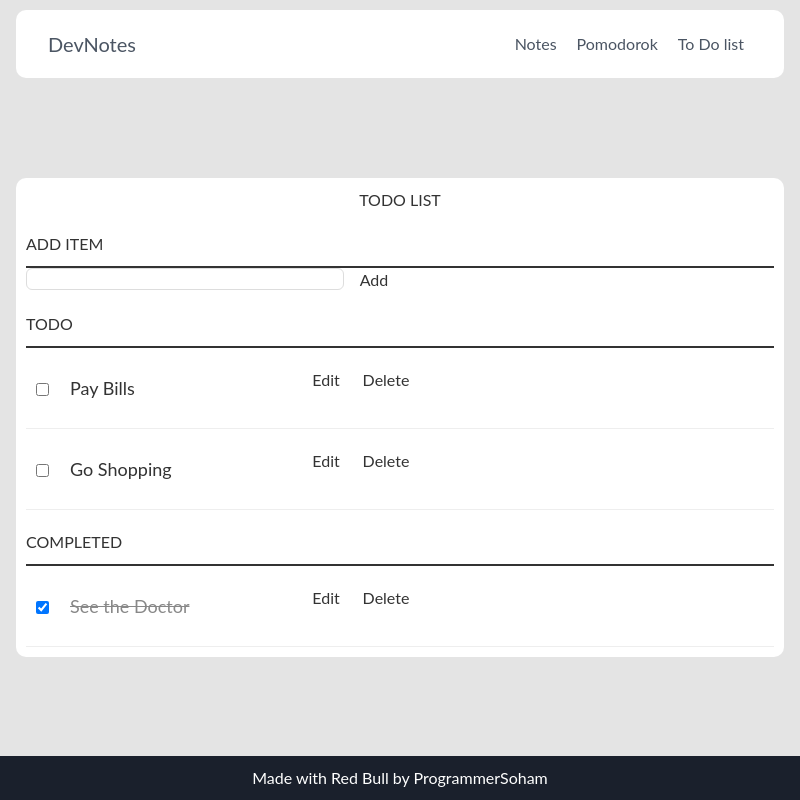
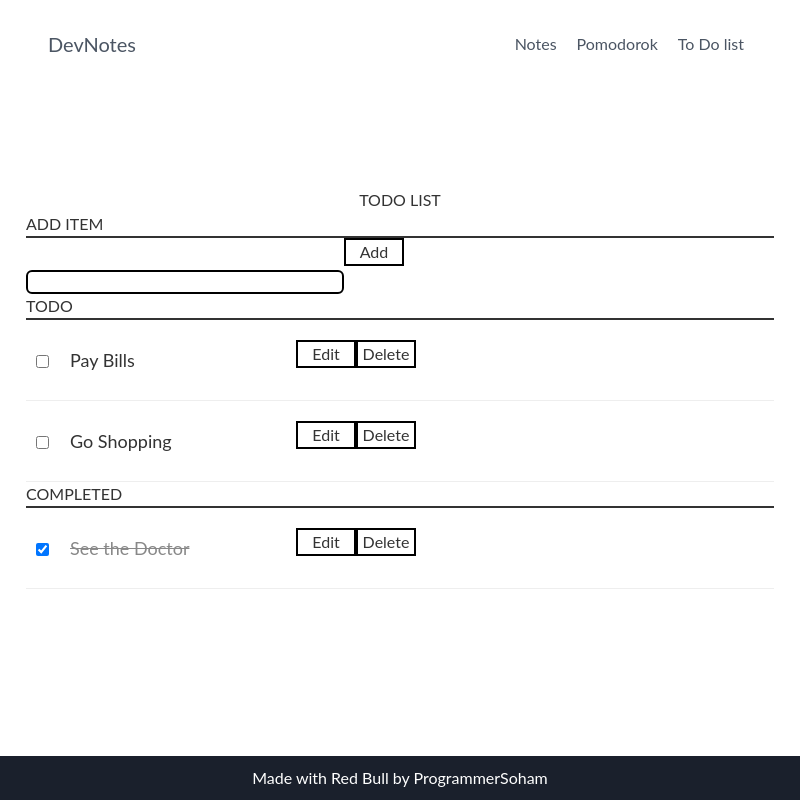
Before and after one commit to programmersoham/Dev-s-notebook, an Electron app: page todolist.html in a window 800 px wide. Drawn offline with nearby package versions, Linux system fonts and the light colour scheme.

Commit message:
Update : style

```diff
--- a/todolist.css
+++ b/todolist.css
@@ -1,16 +1,8 @@
-body{
-    margin: auto;
-  }
-h1 {
-    text-align: center;
-    font-weight: 900;
-    font-size: larger;
-}
 body {
 	background: #fff;
 	color: #333;
 	font-family: Lato, sans-serif;
-	background-color:#e4e4e4;
+	background-color:#ffffff;
 }
 
 .container {
@@ -45,22 +37,24 @@ h3 {
 
 input,
 button {
-	outline: none;
+
+    border:2px solid black;
 }
 
 button {
-	background: none;
-	border: 0px;
-	color: #888;
+
+
 	font-size: 15px;
 	width: 60px;
 	margin: 10px 0 0;
 	font-family: Lato, sans-serif;
 	cursor: pointer;
+    margin: 1 rem;
+    padding: 1 rem;
 }
 
 button:hover {
-	color: #333;
+	color: #0fc57c;
 }
 
 
@@ -72,8 +66,8 @@ label[for='new-task'] {
 	font-weight: 700;
 	font-size: 15px;
 	border-bottom: 2px solid #333;
-	padding: 20px 0 10px;
-	margin: 0;
+	padding: auto;
+	margin: auto;
 	text-transform: uppercase;
 }
 
@@ -99,16 +93,19 @@ input[type="text"]:focus {
 
 label[for='new-task'] {
 	display: block;
-	margin: 0 0 20px;
+	margin: auto;
+
 }
 
 input#new-task {
 	float: left;
 	width: 318px;
+    border: #000 2px solid;
+    margin-top: 2rem;
 }
 
 p > button:hover {
-	color: #0FC57C;
+	color: #0fc57c;
 }
 
 
@@ -148,7 +145,11 @@ li > .delete:hover {
 	text-decoration: line-through;
 	color: #888;
 }
-
+#new-task{
+    border: #333 2px;
+    margin-top: auto;
+    padding-top: auto;
+}
 
 /* Edit Task */
 
--- a/todolist.html
+++ b/todolist.html
@@ -31,7 +31,7 @@
 		<h2>TODO LIST</h2>
 		<h3>Add Item</h3>
 		<p>
-			<input id="new-task" type="text"><button>Add</button>
+			<input id="new-task" type="text"><button class="button">Add</button>
 		</p>
 
 		<h3>Todo</h3>
```
Also changed, not shown: index.html (+2 -2 lines), pomodoro.css (+4 -4 lines).
